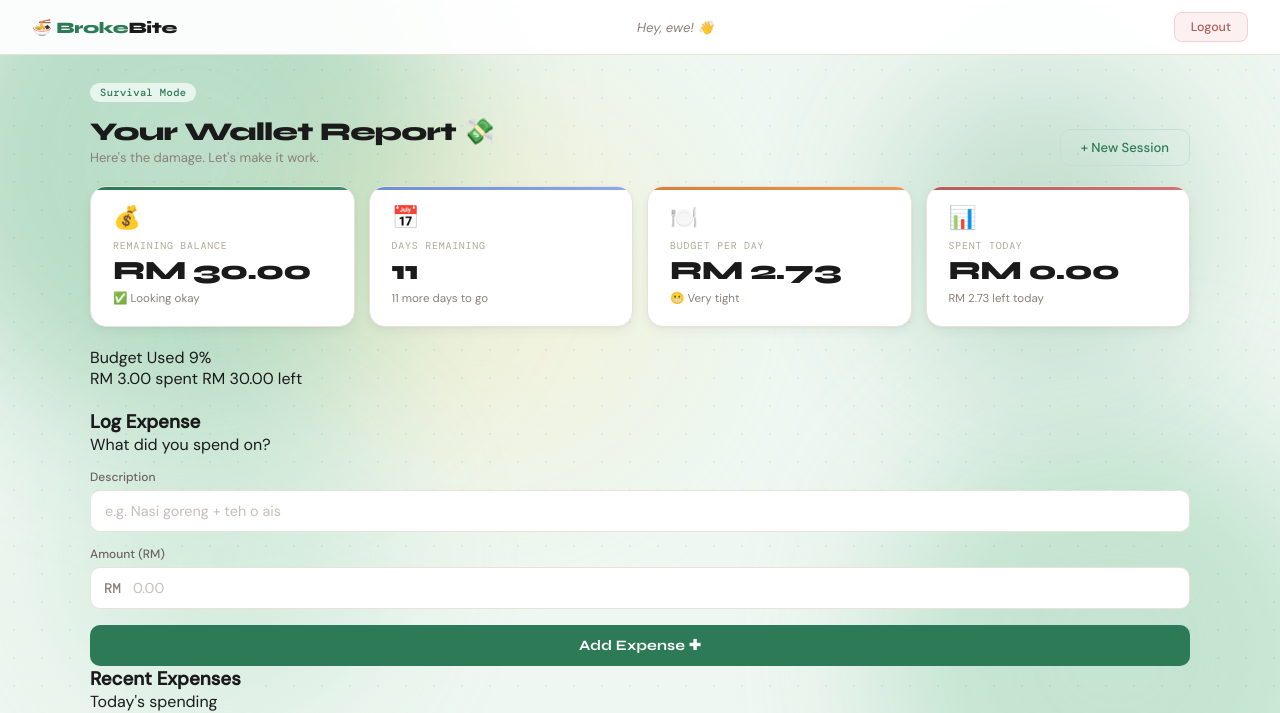
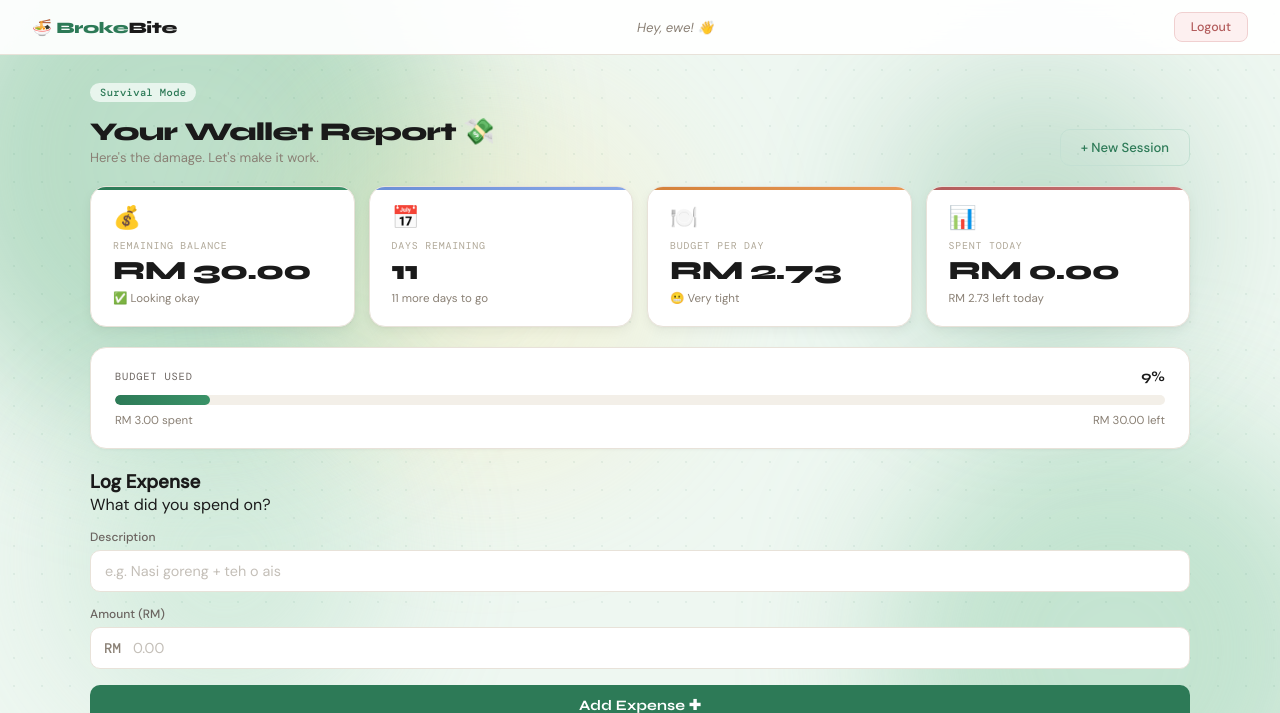
Before and after one commit to choongkarhung/GitExercise-G072, a Flask app: page /dashboard in a window 1280 px wide. Shown: the top 713 px of the page. Run offline with Flask 3, Linux system fonts and the light colour scheme; a user stored in the database is signed in; data comes from the database, SQL or seed files in the repository; data that the repository does not hold is empty.

Commit message:
Dashboard css x3.

```diff
--- a/static/dashboard.css
+++ b/static/dashboard.css
@@ -60,7 +60,7 @@
     box-shadow: none;
 }
 
-/* ── STAT CARDS ── */
+/* STAT CARDS */
 .stats-row {
     display: grid;
     grid-template-columns: repeat(4, 1fr);
@@ -126,3 +126,59 @@
     font-size: 0.72rem;
     color: var(--ink-muted);
 }
+
+/* ── PROGRESS BAR ── */
+.progress-section {
+    background: var(--surface);
+    border: 1px solid var(--cream-border);
+    border-radius: 16px;
+    padding: 20px 24px;
+    box-shadow: 0 1px 3px rgba(0,0,0,0.04);
+}
+
+.progress-header {
+    display: flex;
+    justify-content: space-between;
+    align-items: center;
+    margin-bottom: 10px;
+}
+
+.progress-label {
+    font-family: 'DM Mono', monospace;
+    font-size: 0.65rem;
+    color: var(--ink-soft);
+    text-transform: uppercase;
+    letter-spacing: 0.08em;
+}
+
+.progress-pct {
+    font-family: 'Syne', sans-serif;
+    font-size: 0.9rem;
+    font-weight: 700;
+    color: var(--ink);
+}
+
+.progress-track {
+    background: var(--cream-mid);
+    border-radius: 100px;
+    height: 10px;
+    overflow: hidden;
+    margin-bottom: 8px;
+}
+
+.progress-fill {
+    height: 100%;
+    border-radius: 100px;
+    background: linear-gradient(90deg, var(--green) 0%, var(--green-mid) 100%);
+    transition: width 0.8s cubic-bezier(0.16, 1, 0.3, 1), background 0.4s ease;
+}
+
+.progress-fill.warn  { background: linear-gradient(90deg, #d4813a, #e89a56); }
+.progress-fill.danger { background: linear-gradient(90deg, #b35c5c, #cc7777); }
+
+.progress-footer {
+    display: flex;
+    justify-content: space-between;
+    font-size: 0.72rem;
+    color: var(--ink-muted);
+}
```
